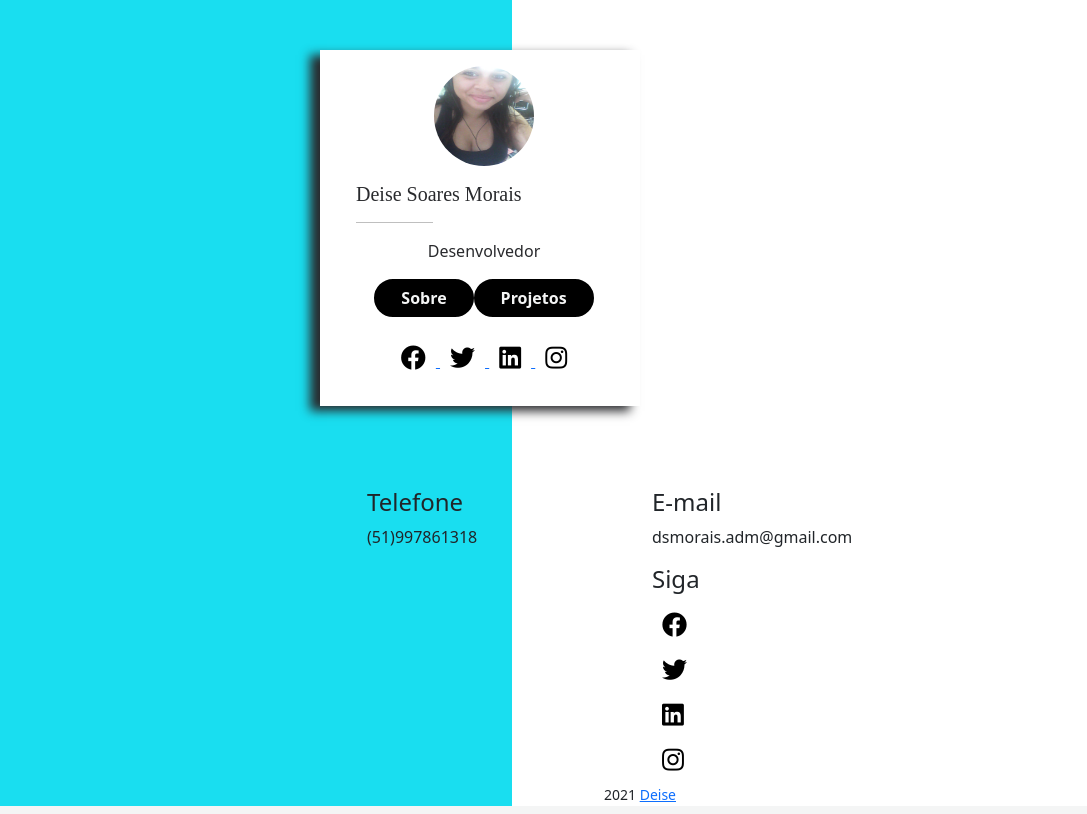
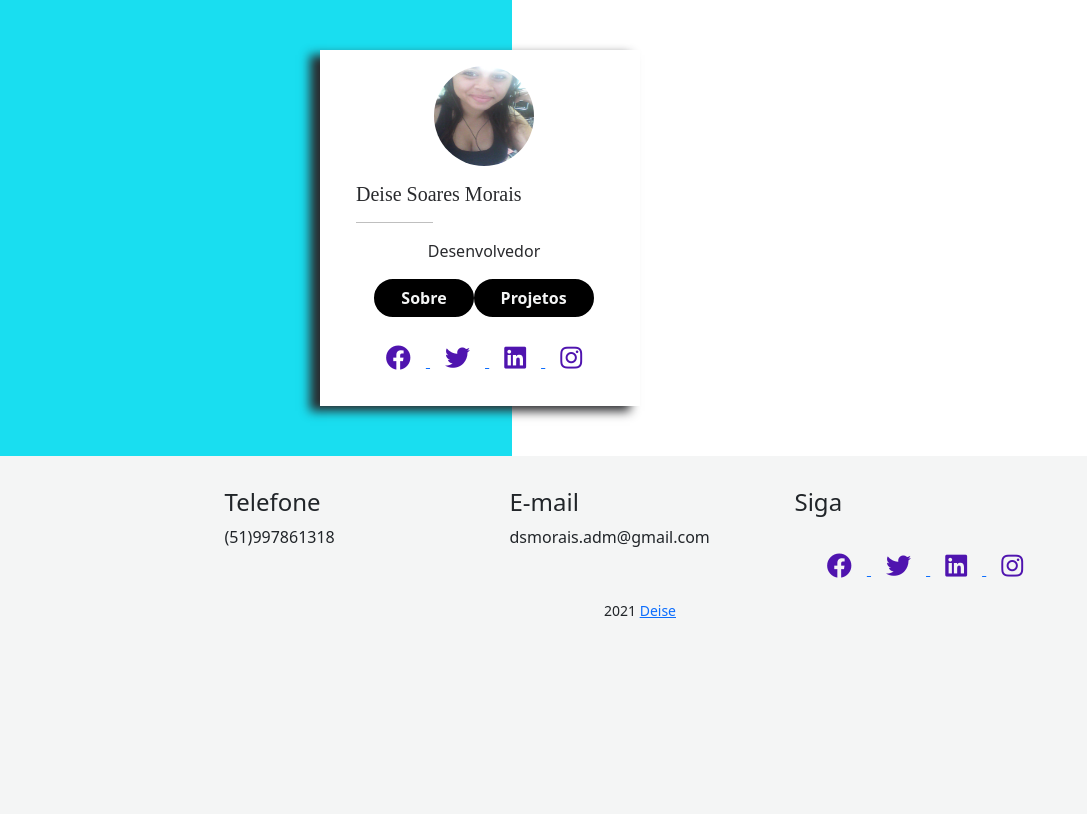
Before and after one commit to DEISEMACIEL/..., a plain HTML site: page Projeto-a/index.html in a window 1280 px wide. Shown: the whole page, without its empty margins (0-1087 px from the left). Drawn offline with Linux system fonts and the light colour scheme.

Commit message:
Add files via upload

```diff
--- a/Projeto-a/CSS/styles.css
+++ b/Projeto-a/CSS/styles.css
@@ -80,9 +80,9 @@ body {
 }
 
 .links-redes-sociais i {
-    color: black;
+    color: rgb(79, 20, 175);
     font-size: 25px;
-    padding: 10px;
+    padding: 10px 15px;
 }
 
 #footer-elementos {
@@ -91,7 +91,7 @@ body {
 }
 
 #footer-elementos .email {
-    padding: 15px 0px 15p 0px;
+    padding: 15px 0px 15px 0px;
 }
 
 @media (min-width: 900px) {
--- a/Projeto-a/index.html
+++ b/Projeto-a/index.html
@@ -72,6 +72,7 @@
             </div>
 
         </div>
+    </div>
     <footer class="container">
         <div class="row" id="footer-elementos">
             <div class="col-md-3 col-lg-3">
@@ -83,22 +84,23 @@
                     <h4>E-mail</h4>
                     <p>dsmorais.adm@gmail.com</p>
                 </div>
+            </div>
             <div class="col-md-3 col-lg-3">
                 <h4>Siga</h4>
-                        <div class="links-redes-sociais">
-                            <a href="#">
+                <div class="icons-redes-sociais">
+                    <div class="links-redes-sociais mt-2">
+                        <a target="_blank" href="https://m.facebook.com/profile.php">
                             <i class="fab fa-facebook"></i>
                         </a>
-                            <a href="#">
+                        <a target="_blank" href="https://twitter.com/home">
                             <i class="fab fa-twitter"></i>
                         </a>
-                            <a href="#">
+                        <a target="_blank" href="https://www.linkedin.com/feed/">
                             <i class="fab fa-linkedin"></i>
                         </a>
-                            <a href="#">
+                        <a target="_blank" href="https://www.instagram.com/">
                             <i class="fab fa-instagram"></i>
                         </a>
-                        </div>
                     </div>
                 </div>
 
@@ -110,9 +112,8 @@
 
             </div>
     </footer>
+    <script src="./js/index.js"></script>
 
-
-        <script src="./js/index.js"></script>
 
 </body>
 
--- a/Projeto-a/js/index.js
+++ b/Projeto-a/js/index.js
@@ -22,7 +22,7 @@ function logarNome() {
 function clickNoProjetos() {
     console.log("clicou no botão projetos");
     texto1.style.display = "block";
-    texto2.style.display = "none;"
+    texto2.style.display = "none";
 }
 
 function clickNoSobre() {
```
Lines whose indentation alone changed are shown as unchanged.
